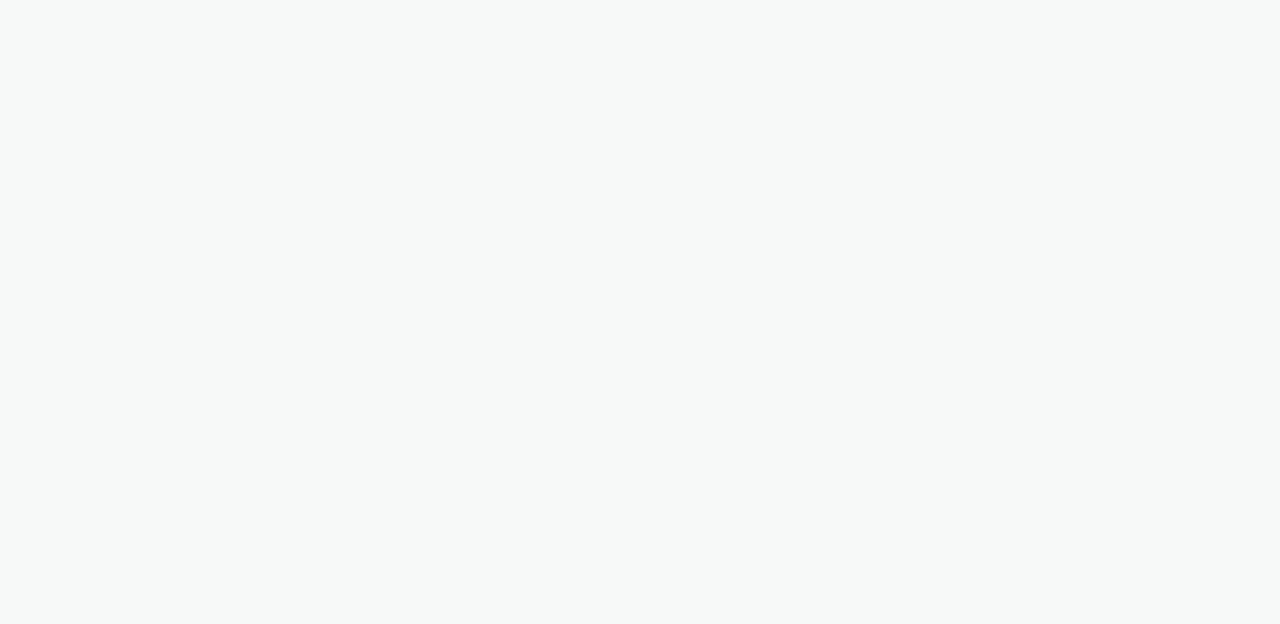
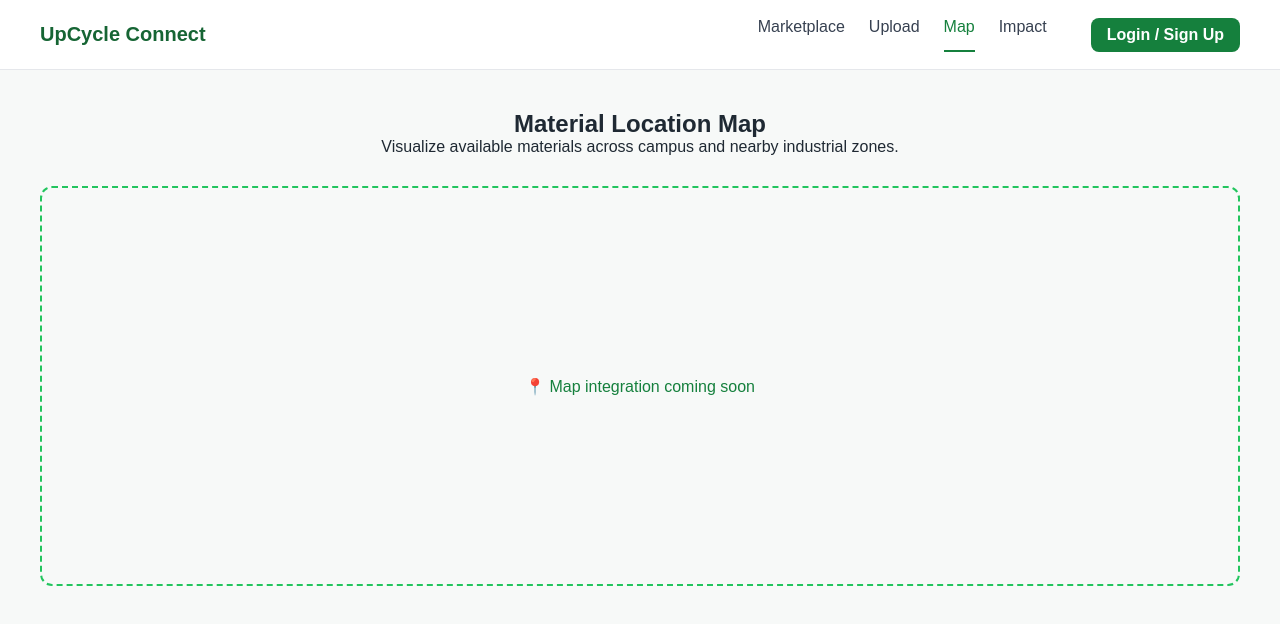
Before and after one commit to Gaurang-01/UpCycle_09, a React (Vite) app in the folder frontend/: page /map in a window 1280 px wide. Before the commit this address had no page. Shown: the top 624 px of the page. Built offline with nearby package versions, Linux system fonts and the light colour scheme.

Commit message:
added map page

```diff
--- a/frontend/src/App.jsx
+++ b/frontend/src/App.jsx
@@ -4,6 +4,7 @@
 import UploadMaterial from "./pages/UploadMaterial/UploadMaterial";
 import Impact from "./pages/Impact/Impact";
 import Auth from "./pages/Auth/Auth";
+import MapView from "./pages/MapView/MapView";
 
 
 
@@ -19,6 +20,7 @@
         <Route path="/upload" element={<UploadMaterial />} />
         <Route path="/impact" element={<Impact />} />
         <Route path="/auth" element={<Auth />} />
+        <Route path="/map" element={<MapView />} />
 
       </Routes>
     </BrowserRouter>
--- a/frontend/src/components/Navbar/Navbar.css
+++ b/frontend/src/components/Navbar/Navbar.css
@@ -42,3 +42,16 @@
   color: #15803d;
   border-bottom: 2px solid #15803d;
 }
+.auth-link {
+  margin-left: 20px;
+  padding: 8px 16px;
+  background: #15803d;
+  color: white !important;
+  border-radius: 8px;
+  text-decoration: none;
+  font-weight: 600;
+}
+
+.auth-link:hover {
+  background: #166534;
+}
--- a/frontend/src/components/Navbar/Navbar.jsx
+++ b/frontend/src/components/Navbar/Navbar.jsx
@@ -4,7 +4,7 @@
 function Navbar() {
   return (
     <nav className="navbar">
-      {/* LOGO / BRAND */}
+      {/* LOGO */}
       <div className="nav-logo">
         <NavLink to="/">UpCycle Connect</NavLink>
       </div>
@@ -20,6 +20,8 @@
           Marketplace
         </NavLink>
 
+
+
         <NavLink
           to="/upload"
           className={({ isActive }) =>
@@ -28,6 +30,15 @@
         >
           Upload
         </NavLink>
+        <NavLink
+          to="/map"
+          className={({ isActive }) =>
+            isActive ? "nav-link active" : "nav-link"
+          }
+        >
+          Map
+        </NavLink>
+
 
         <NavLink
           to="/impact"
@@ -37,6 +48,11 @@
         >
           Impact
         </NavLink>
+
+        {/* AUTH CTA */}
+        <NavLink to="/auth" className="auth-link">
+          Login / Sign Up
+        </NavLink>
       </div>
     </nav>
   );
--- /dev/null
+++ b/frontend/src/pages/MapView/MapView.css
@@ -0,0 +1,64 @@
+.map-page {
+  padding: 40px;
+  max-width: 1100px;
+  margin: auto;
+}
+
+.map-header {
+  text-align: center;
+  margin-bottom: 30px;
+}
+
+.map-header h2 {
+  color: #166534;
+  margin-bottom: 8px;
+}
+
+.map-header p {
+  color: #4b5563;
+}
+
+/* MAP */
+.map-container {
+  height: 420px;
+  border-radius: 16px;
+  border: 2px dashed #22c55e;
+  background: #ecfdf5;
+  display: flex;
+  align-items: center;
+  justify-content: center;
+}
+
+.map-placeholder {
+  font-size: 20px;
+  color: #15803d;
+}
+
+/* LEGEND */
+.map-legend {
+  display: flex;
+  justify-content: center;
+  gap: 24px;
+  margin-top: 20px;
+  font-weight: 500;
+}
+
+.dot {
+  display: inline-block;
+  width: 10px;
+  height: 10px;
+  border-radius: 50%;
+  margin-right: 6px;
+}
+
+.dot.metal {
+  background: #64748b;
+}
+
+.dot.plastic {
+  background: #0ea5e9;
+}
+
+.dot.electronics {
+  background: #a855f7;
+}
--- /dev/null
+++ b/frontend/src/pages/MapView/MapView.jsx
@@ -0,0 +1,32 @@
+import Navbar from "../../components/Navbar/Navbar";
+
+function MapView() {
+  return (
+    <>
+      <Navbar />
+      <div style={{ padding: "40px", textAlign: "center" }}>
+        <h2>Material Location Map</h2>
+        <p>
+          Visualize available materials across campus and nearby industrial zones.
+        </p>
+
+        <div
+          style={{
+            marginTop: "30px",
+            height: "400px",
+            borderRadius: "12px",
+            border: "2px dashed #22c55e",
+            display: "flex",
+            alignItems: "center",
+            justifyContent: "center",
+            color: "#15803d",
+          }}
+        >
+          📍 Map integration coming soon
+        </div>
+      </div>
+    </>
+  );
+}
+
+export default MapView;
```
